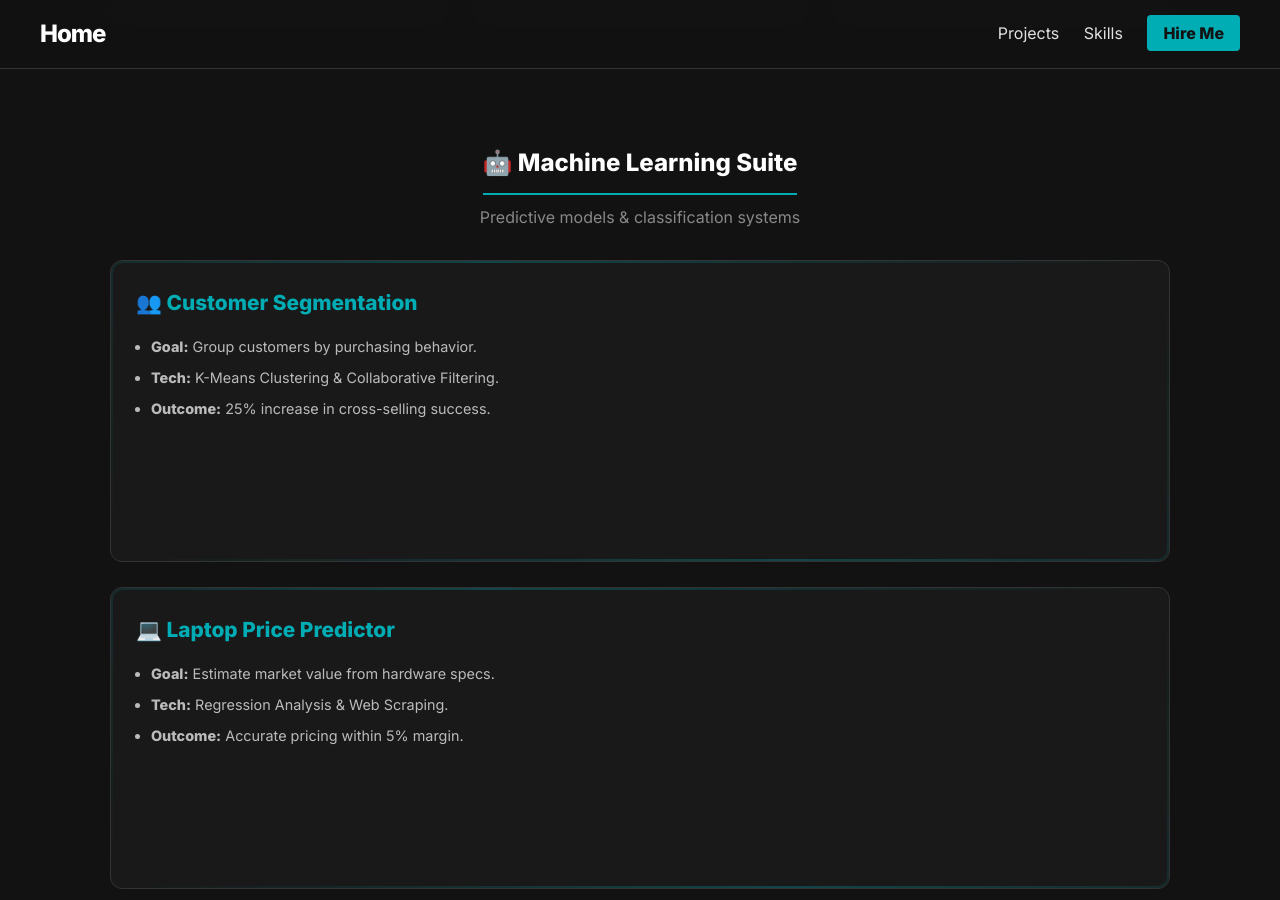
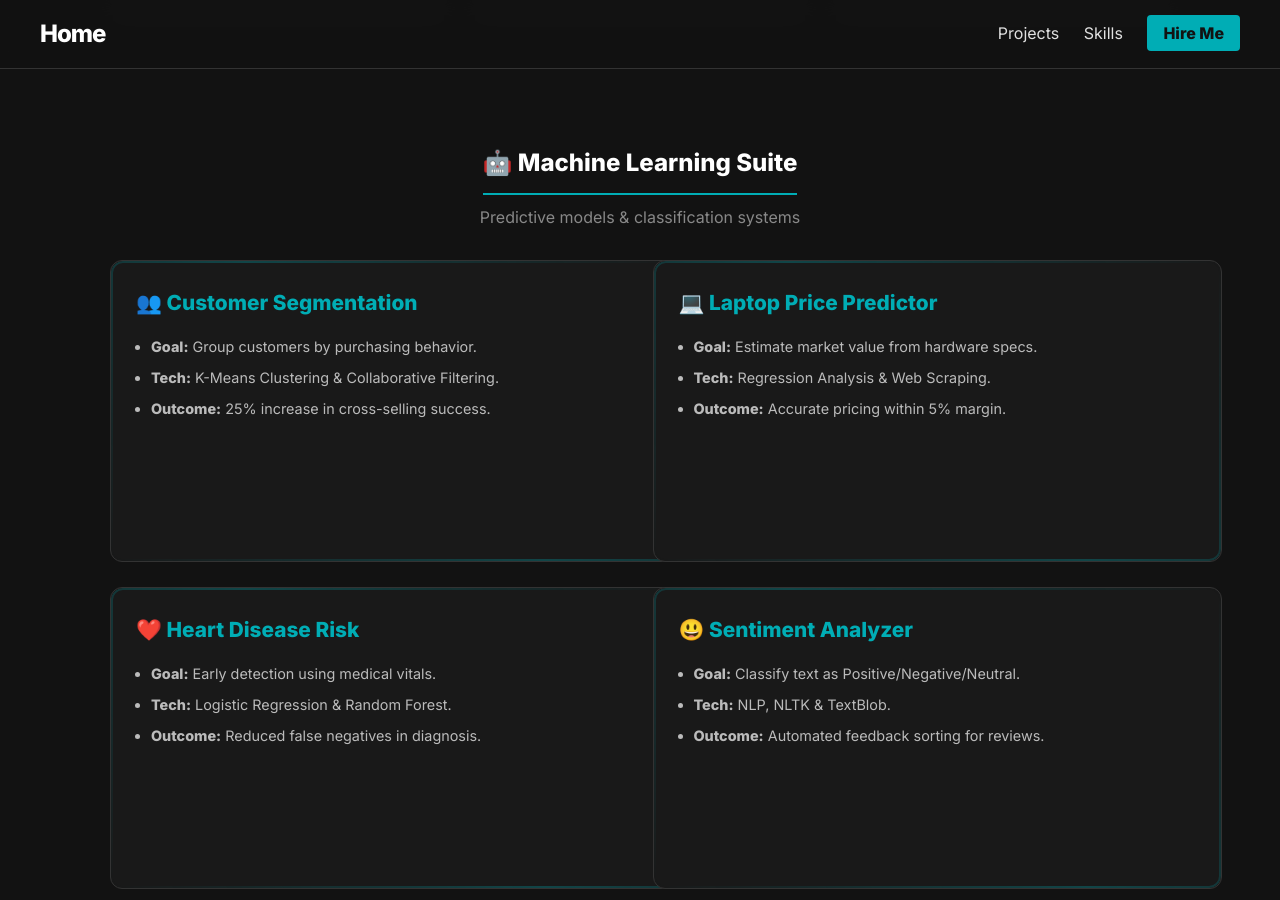
Before and after one commit to IamRaNo/iamrano.github.io, a Jekyll site: the page built from index.md, in a window 1280 px wide and 900 px high, scrolled down 1686 px. Built offline with Jekyll 4.4.1, drawn with Linux system fonts in a browser that asks for light colours.

Commit message:
Fix HTML structure in index.md

```diff
--- a/index.md
+++ b/index.md
@@ -109,7 +109,7 @@ title: Ranojoy Das | Data Analyst
   <p style="color: #888; margin-top: -20px;">Predictive models & classification systems</p>
 </div>
 
-<div class="ml-grid" style="display: flex !important; flex-wrap: wrap; justify-content: center; gap: 20px;">
+<div class="ml-grid">
   <div class="neon-card">
     <h3>👥 Customer Segmentation</h3>
     <ul>
@@ -153,7 +153,7 @@ title: Ranojoy Das | Data Analyst
   <h2>🎯 Recommendation Engines</h2>
 </div>
 
-<div class="poster-grid" style="display: flex !important; flex-wrap: wrap; justify-content: center; gap: 20px;">
+<div class="poster-grid">
   <div class="poster-card">
     <span class="poster-icon">🏏</span>
     <h3>Next Gen Cricketer</h3>
```
